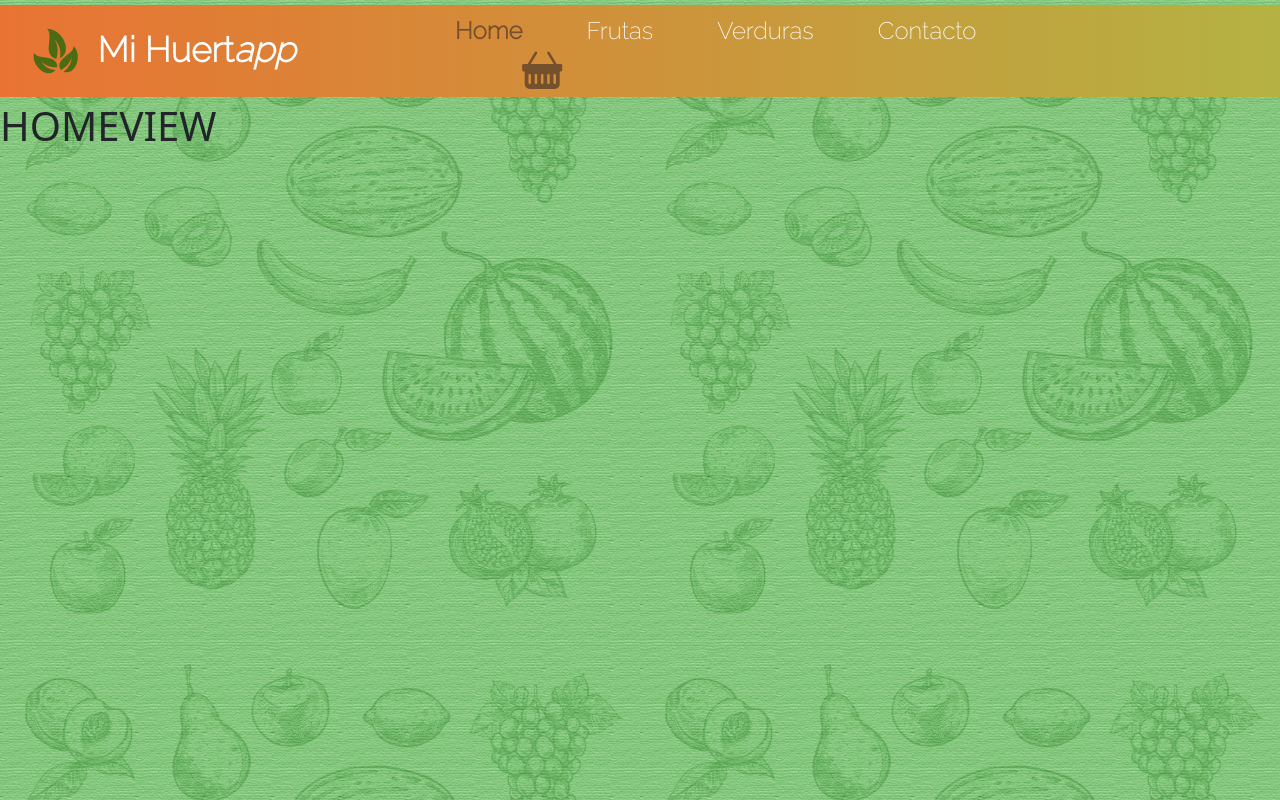
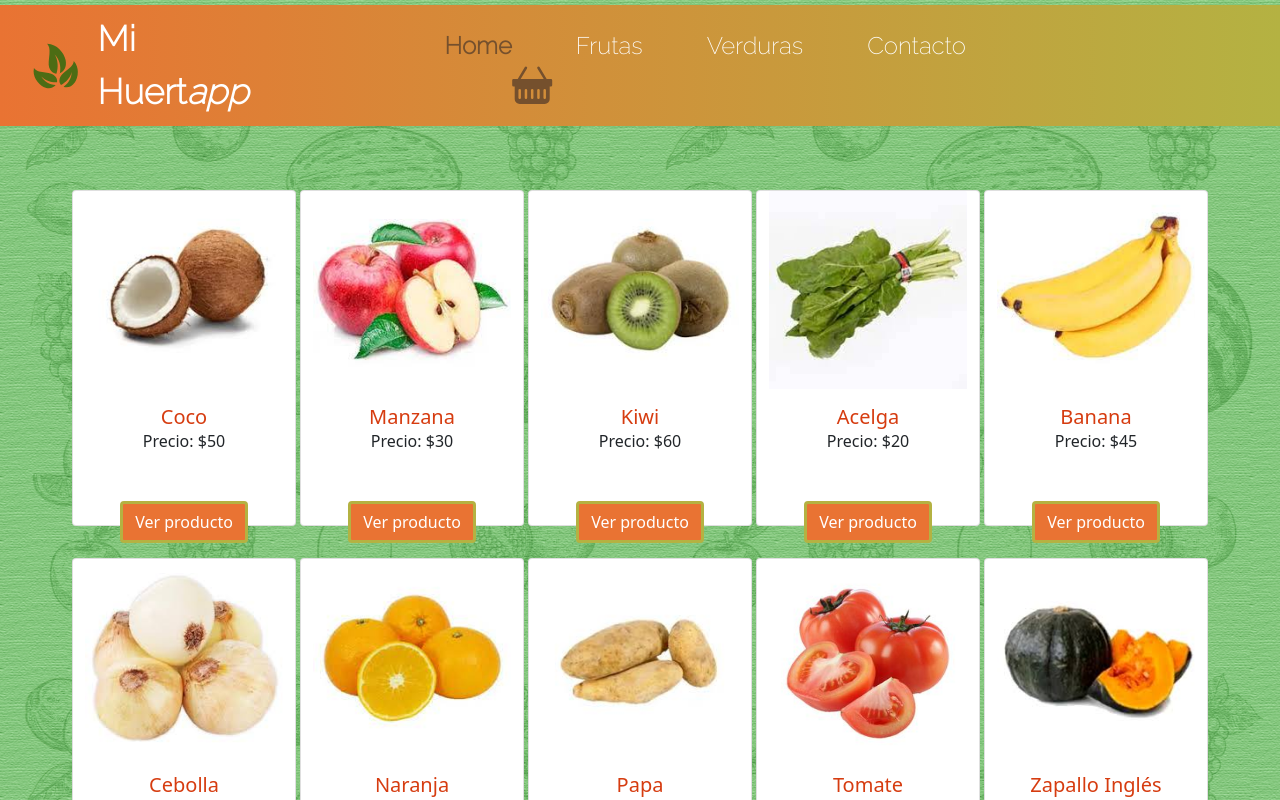
Before and after one commit to IgnazioFausto/react-coderhouse-2021, a React (Create React App) app: page /home in a window 1280 px wide. Shown: the top 800 px of the page. Built offline with nearby package versions, Linux system fonts and the light colour scheme.

Commit message:
brand con /home, all items en home

```diff
--- a/src/App.js
+++ b/src/App.js
@@ -2,7 +2,6 @@ import { ItemListContainer } from './components/ItemListContainer/ItemListContai
 import { NavBar } from './components/NavBar/NavBar'
 import 'bootstrap/dist/css/bootstrap.min.css'
 import './App.css'
-import { HomeView } from './components/ItemListContainer/HomeView'
 import { Contacto } from './components/ItemListContainer/Contacto'
 import { ItemDetailContainer } from './components/ItemDetailContainer/ItemDetailContainer'
 import {
@@ -23,7 +22,7 @@ function App() {
 
         <Switch>
           <Route exact path="/home">
-            <HomeView />
+            <ItemListContainer />
           </Route>
           <Route exact path="/contacto">
             <Contacto />
--- a/src/components/NavBar/NavBar.js
+++ b/src/components/NavBar/NavBar.js
@@ -8,8 +8,8 @@ import { BsFillBasketFill } from "react-icons/bs";
 export const NavBar = () => {
     return (
         <Navbar className="navbar navbar-dark" sticky="top">
-            <BrandLogo />
-            <Navbar.Brand className="titulo">Mi Huert<i>app</i></Navbar.Brand>
+            <BrandLogo  />
+            <NavLink className="titulo" exact to="/home">Mi Huert<i>app</i></NavLink>
             <Nav className="nav" >
                 <NavLink className="linkNav" activeClassName={'linkNavActive'} exact to="/home">Home</NavLink>
                 <NavLink className="linkNav" activeClassName={'linkNavActive'} exact to="/productos/fruta">Frutas</NavLink>
--- a/src/components/NavBar/NavBar.scss
+++ b/src/components/NavBar/NavBar.scss
@@ -10,6 +10,7 @@ Nav.navbar {
         font-size: 2.2rem;
         margin: 0 4rem 0 .6rem;
         color:white;
+        text-decoration: none;
     }
     .nav {
         font-size: 1.2rem;
```
Also changed, not shown: 2 other files (tests, documents, lock files or other folders).
